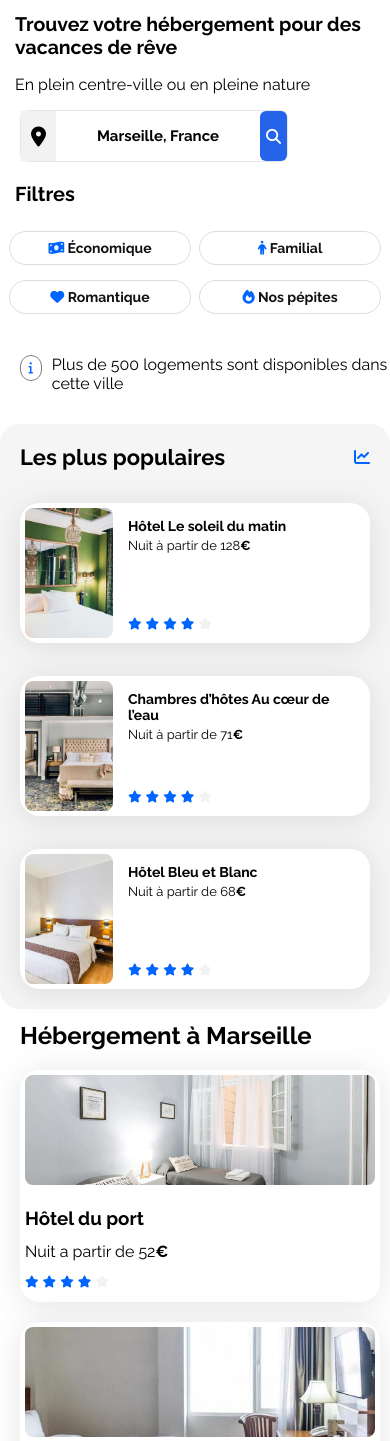
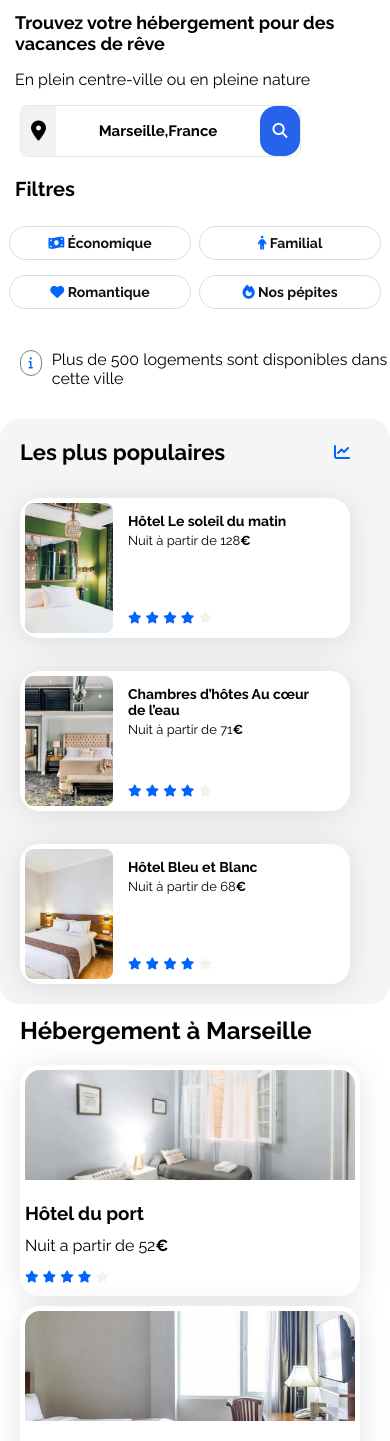
Before and after one commit to salah-87/Booki, a plain HTML site: page index.html in a window 390 px wide. Shown: the part 91-1532 px from the top of the page. Drawn offline with Linux system fonts and the light colour scheme.

Commit message:
booki fini

```diff
--- a/css/style.css
+++ b/css/style.css
@@ -411,21 +411,31 @@ footer h3 {
     .nav {
         width: 100%;
         gap: 0;
+    }
 
-
-    }
     .nav a {
         width: 50%;
         text-align: center;
     }
+    nav a:hover {
+  color: var(--main-color);
+  border-top: none;
+  border-bottom: 4px solid var(--main-color);
+  padding-bottom: 12px;
+}
     .h1 {
         margin-left: 15px;
+        font-size: 12px;
     }
     .title-sub {
         margin-left: 15px;
     }
     .search-bar {
         margin-left: 20px;
+    }
+    .search-bar button {
+        width: 40px;
+        border-radius: 16px;
     }
     .mobile-only {
         color: #fff;
@@ -476,22 +486,29 @@ footer h3 {
     }
     .populaires {
         margin-top: 0px;
+
+    }
+    .fa-chart-line::before {
+        content: "\f201";
+        margin-right: 20px;
     }
     .populaires-cards {
         flex-direction: column;
-        width: 100%;
+        margin-right: 20px;
         display: block;
     }
 
-    .card img {
-        width: 88px;
-        height: 130px;
-        border-radius: 8px;
-    }
+    .populaires-cards .card img {
+    width: 88px;
+    height: 130px;
+    border-radius: 8px;
+}
     .hebergements-cards {
-        display: flex;
+       display: flex;
         flex-direction: column;
-        width: 100%;
+        align-items: center;
+        margin-right: 20px;
+        gap: 10px;
     }
     .hebergements-cards .card {
         width: 100%;
--- a/index.html
+++ b/index.html
@@ -45,9 +45,9 @@
             <input
               class="button"
               id="search_input"
-              type="texte"
+              type="text"
               name="destination"
-              placeholder="Marseille, France"
+              placeholder="Marseille,France"
             />
             <button class="research" type="submit" aria-label="Rechercher">
               <span class="desktop-only"> Rechercher </span>
```
